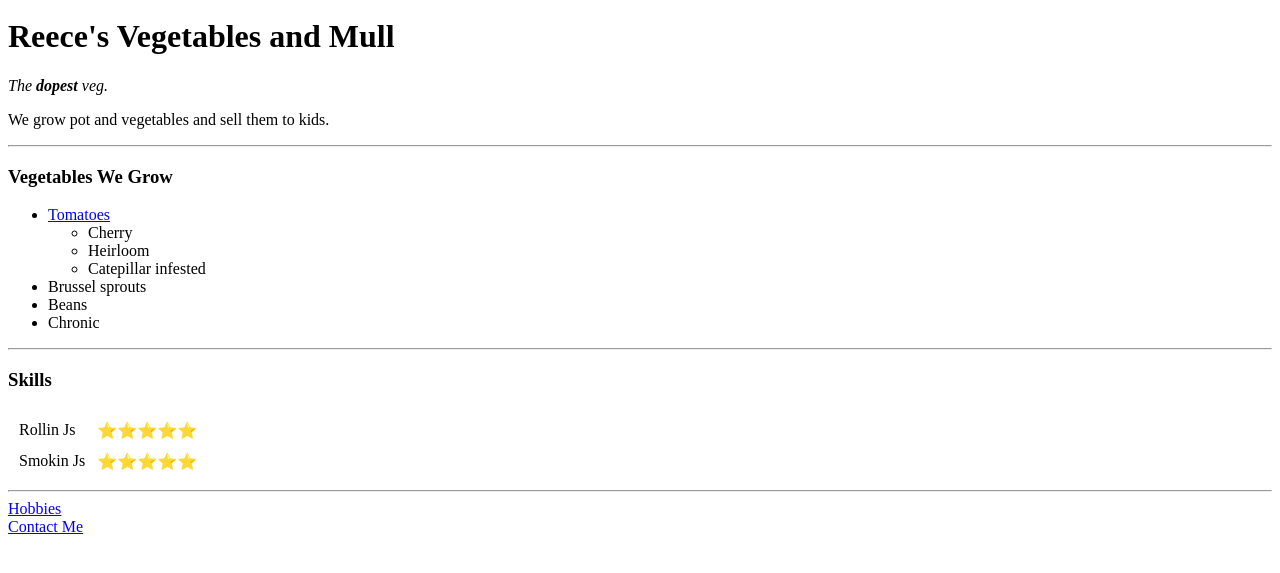
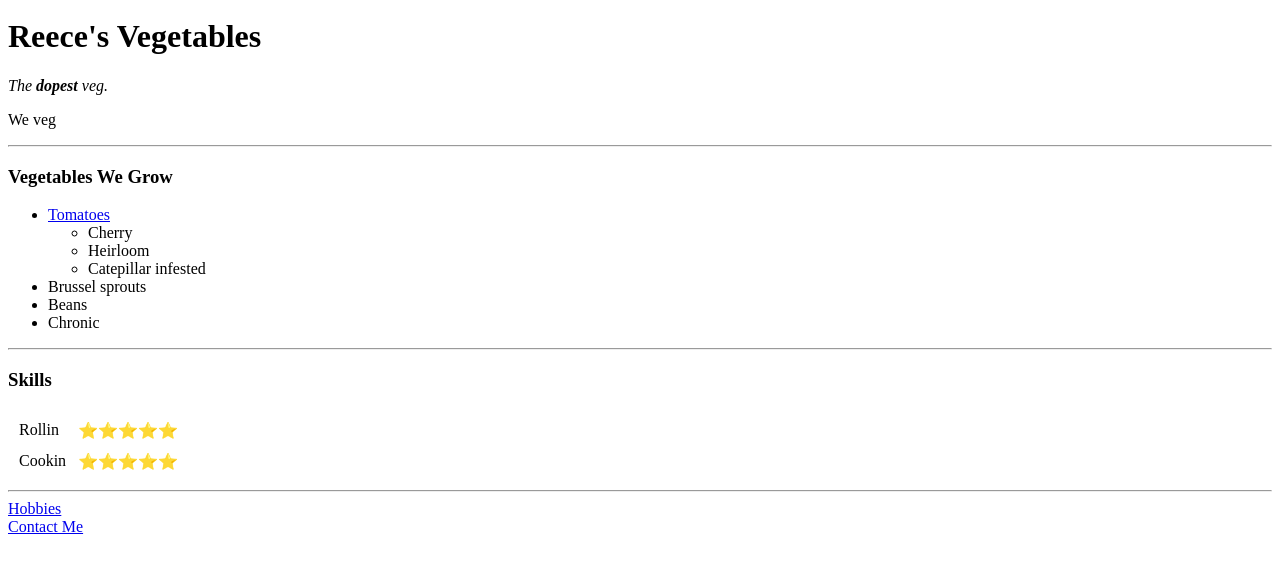
Before and after one commit to ireece/vegnmull, a plain HTML site: page index.html in a window 1280 px wide. Shown: the part 29-602 px from the top of the page. Drawn offline with Linux system fonts and the light colour scheme.

Commit message:
Update index.html

```diff
--- a/index.html
+++ b/index.html
@@ -2,16 +2,16 @@
 <html>
   <head>
     <meta charset="UTF-8" />
-    <title>💚Reece's Mull and Veg💚</title>
+    <title>💚Reece's Veg💚</title>
   </head>
 
   <body>
     <img src="images/gaj.jpg" alt="You know" size />
-    <h1>Reece's Vegetables and Mull</h1>
+    <h1>Reece's Vegetables</h1>
     <p>
       <em>The <strong>dopest</strong> veg.</em>
     </p>
-    <p>We grow pot and vegetables and sell them to kids.</p>
+    <p>We veg</p>
     <hr />
     <h3>Vegetables We Grow</h3>
     <ul>
@@ -31,11 +31,11 @@
     <h3>Skills</h3>
     <table cellspacing="10">
       <tr>
-        <td>Rollin Js</td>
+        <td>Rollin</td>
         <td>⭐⭐⭐⭐⭐</td>
       </tr>
       <tr>
-        <td>Smokin Js</td>
+        <td>Cookin</td>
         <td>⭐⭐⭐⭐⭐</td>
       </tr>
     </table>
```
